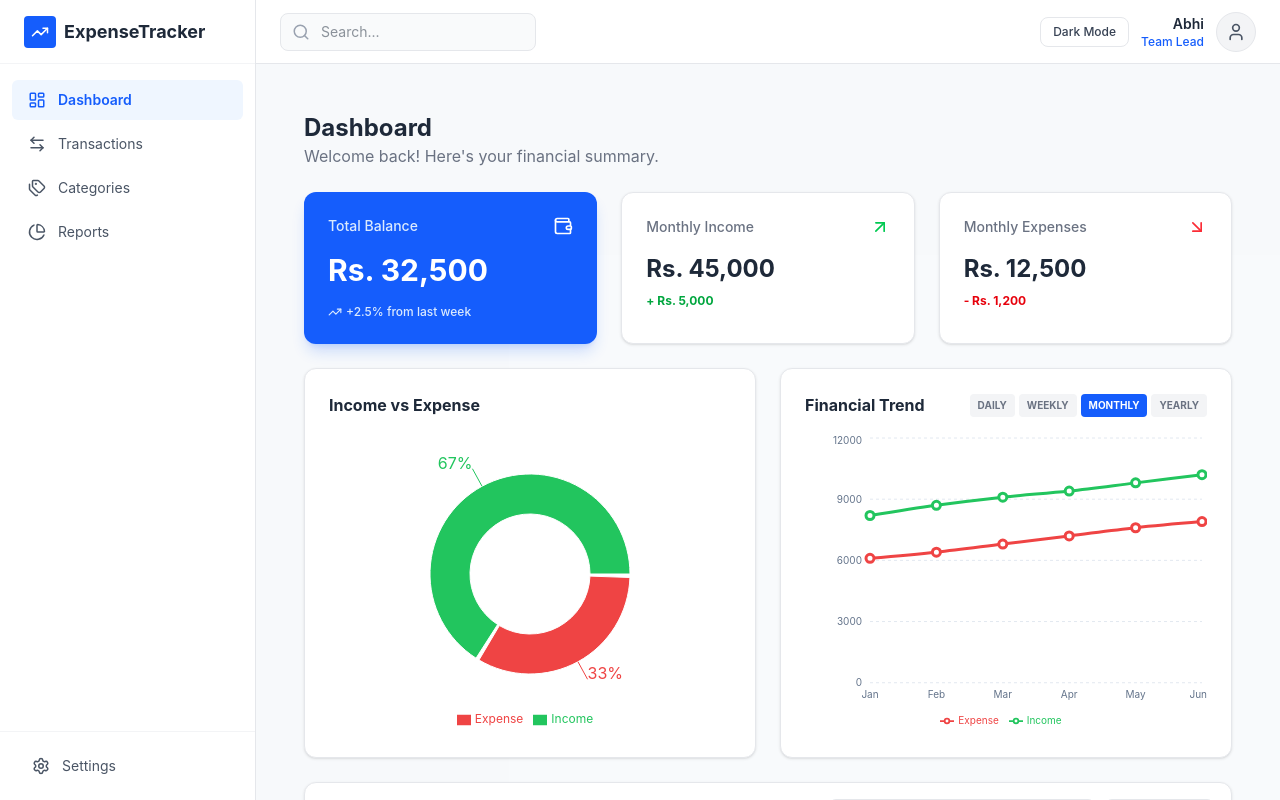
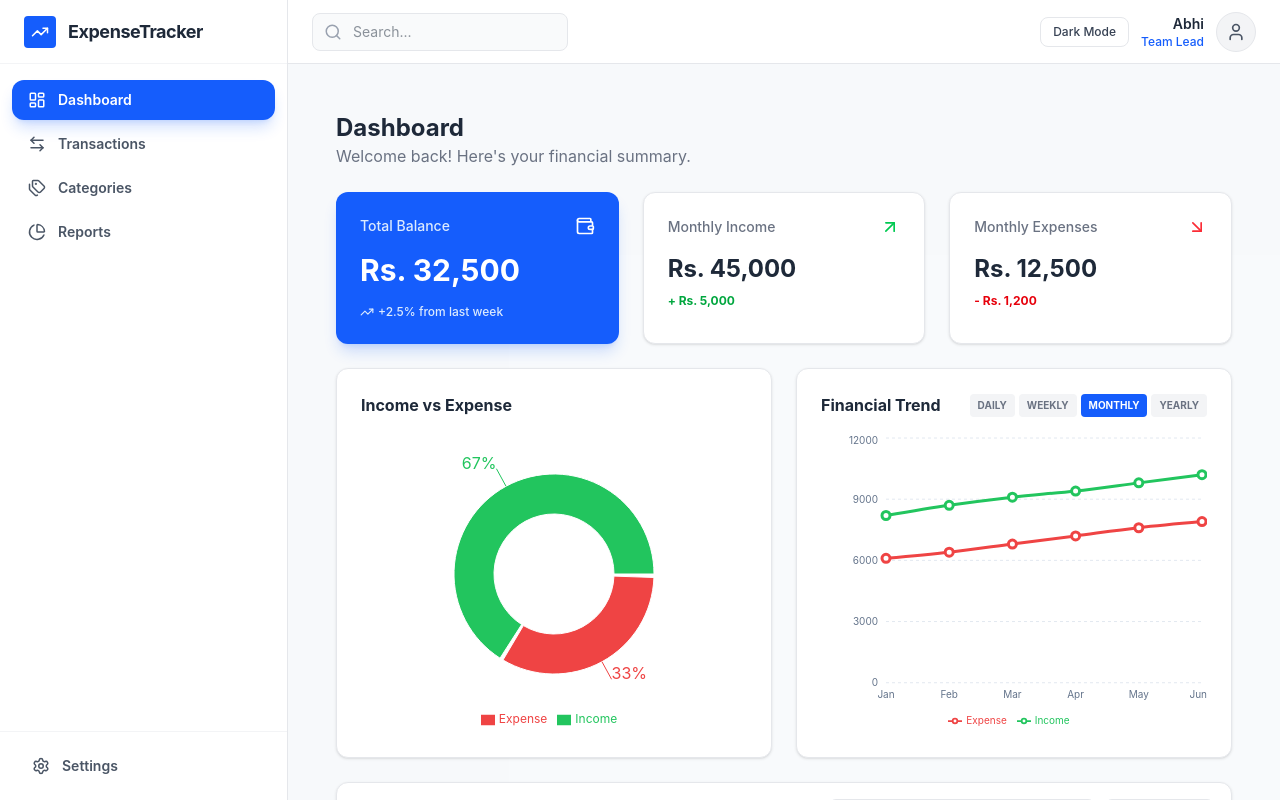
Before and after one commit to ProAbhi12/Expense-Tracker-B, a React (Vite) app: page / in a window 1280 px wide. Built offline with nearby package versions, Linux system fonts and the light colour scheme.

Commit message:
added darkmode support to sidebar

```diff
--- a/src/components/layout/Sidebar.jsx
+++ b/src/components/layout/Sidebar.jsx
@@ -7,11 +7,10 @@ import {
   Settings,
   PieChart,
   Tags,
-  Menu,
   TrendingUp,
 } from "lucide-react";
 
-const Sidebar = ({ isOpen, toggleSidebar }) => {
+const Sidebar = ({ isOpen }) => {
   const location = useLocation();
   const { dark } = useTheme();
 
@@ -24,54 +23,61 @@ const Sidebar = ({ isOpen, toggleSidebar }) => {
 
   return (
     <div
-      className={`fixed inset-y-0 left-0 z-50 w-64 bg-white border-r border-gray-200 transform transition-transform duration-300 ease-in-out ${
+      className={`fixed inset-y-0 left-0 z-50 w-72 border-r transform transition-all duration-300 ease-in-out ${
         isOpen ? "translate-x-0" : "-translate-x-full"
-      } md:relative md:translate-x-0`}
+      } md:relative md:translate-x-0 ${
+        dark
+          ? "bg-slate-900 border-slate-800"
+          : "bg-white border-gray-200"
+      }`}
     >
-      <div className="flex items-center justify-between h-16 px-6 border-b border-gray-100">
-        <div className="flex items-center space-x-2">
-          <div className="w-8 h-8 bg-blue-600 rounded flex items-center justify-center">
+      {/* Logo Section */}
+      <div className={`flex items-center justify-between h-16 px-6 border-b ${dark ? "border-slate-800" : "border-gray-100"}`}>
+        <div className="flex items-center space-x-3 overflow-hidden text-ellipsis whitespace-nowrap">
+          <div className="shrink-0 w-8 h-8 bg-blue-600 rounded flex items-center justify-center">
             <TrendingUp className="text-white" size={18} />
           </div>
-          <span className="text-lg font-bold text-gray-800">
+          <span className={`text-lg font-bold tracking-tight ${dark ? "text-slate-100" : "text-gray-800"}`}>
             ExpenseTracker
           </span>
         </div>
-        <button
-          onClick={toggleSidebar}
-          className={`md:hidden ${dark ? "text-slate-300" : "text-gray-500"}`}
-        >
-          <Menu size={24} />
-        </button>
       </div>
 
+      {/* Navigation Links */}
       <nav className="mt-4 px-3 space-y-1">
-        {menuItems.map((item , index) => {
+        {menuItems.map((item, index) => {
           const isActive = location.pathname === item.path;
           return (
             <Link
               key={index}
               to={item.path}
-              className={`flex items-center px-4 py-2.5 rounded-md transition-colors ${
+              className={`flex items-center px-4 py-2.5 rounded-xl transition-all duration-200 group ${
                 isActive
-                  ? "bg-blue-50 text-blue-600 font-semibold"
-                  : "text-gray-600 hover:bg-gray-50 hover:text-blue-600"
+                  ? "bg-blue-600 text-white shadow-lg shadow-blue-600/20"
+                  : dark
+                    ? "text-slate-400 hover:bg-slate-800 hover:text-slate-100"
+                    : "text-gray-600 hover:bg-gray-50 hover:text-blue-600"
               }`}
             >
-              <item.icon className="mr-3" size={18} />
-              <span className="text-sm">{item.name}</span>
+              <item.icon className={`mr-3 transition-colors ${isActive ? "text-white" : "group-hover:text-blue-500"}`} size={18} />
+              <span className={`text-sm font-semibold`}>{item.name}</span>
             </Link>
           );
         })}
       </nav>
 
-      <div className="absolute bottom-0 w-full p-4 border-t border-gray-100">
+      {/* Bottom Settings Link */}
+      <div className={`absolute bottom-0 w-full p-4 border-t ${dark ? "border-slate-800" : "border-gray-100"}`}>
         <Link
           to="/settings"
-          className="flex items-center px-4 py-2 text-gray-600 hover:bg-gray-50 rounded-md transition-colors"
+          className={`flex items-center px-4 py-2 rounded-xl transition-all ${
+            dark
+              ? "text-slate-400 hover:bg-slate-800 hover:text-slate-100"
+              : "text-gray-600 hover:bg-gray-50 hover:text-blue-600"
+          }`}
         >
           <Settings className="mr-3" size={18} />
-          <span className="text-sm">Settings</span>
+          <span className="text-sm font-semibold">Settings</span>
         </Link>
       </div>
     </div>
```
